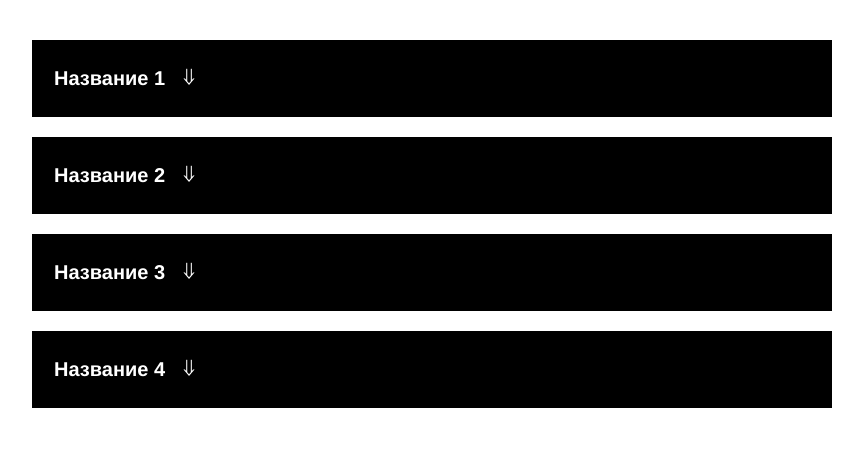
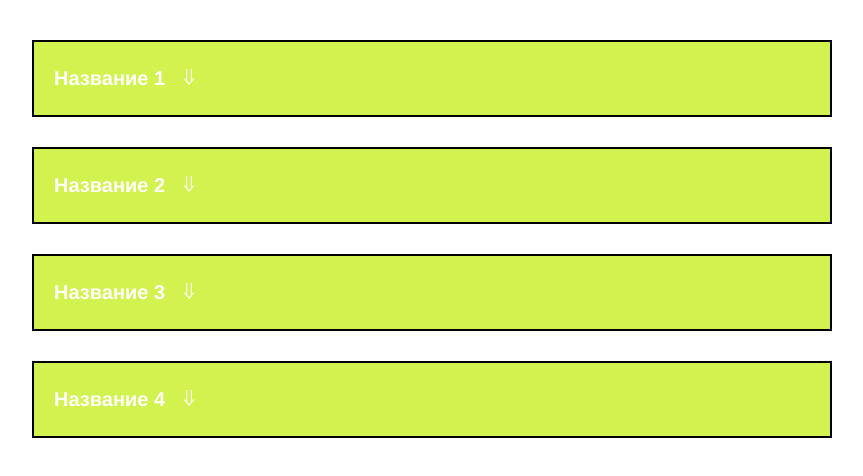
Before and after one commit to DalgatAhi/practic_12, a plain HTML site: page index.html in a window 1280 px wide. Shown: the whole page, without its empty margins (8-871 px from the left). Drawn offline with Linux system fonts and the light colour scheme.

Commit message:
Update style.css

```diff
--- a/style.css
+++ b/style.css
@@ -14,7 +14,7 @@ body {
 .faq {
   display: flex;
   flex-direction: column;
-  gap: 20px;
+  gap: 30px;
   width: 800px;
 }
 
@@ -28,7 +28,7 @@ body {
   display: flex;
   align-items: center;
   gap: 15px;
-  background-color: black;
+  background-color: #D2F24F;
   padding: 20px;
 }
 
```
